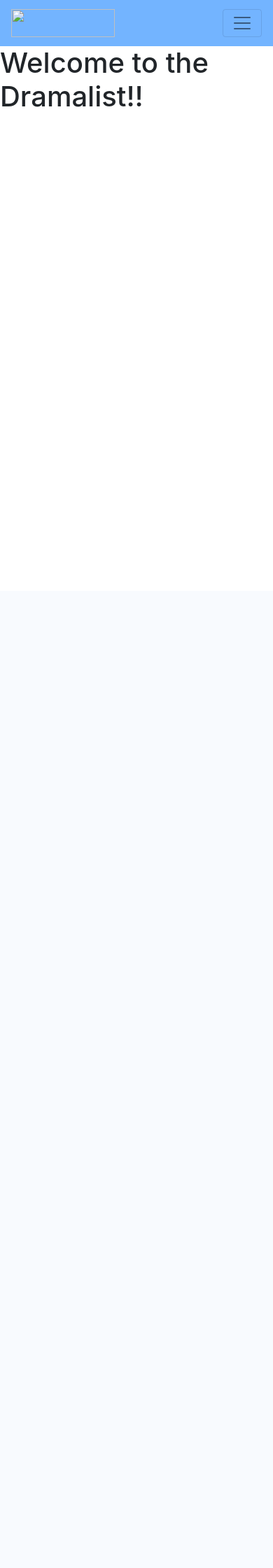
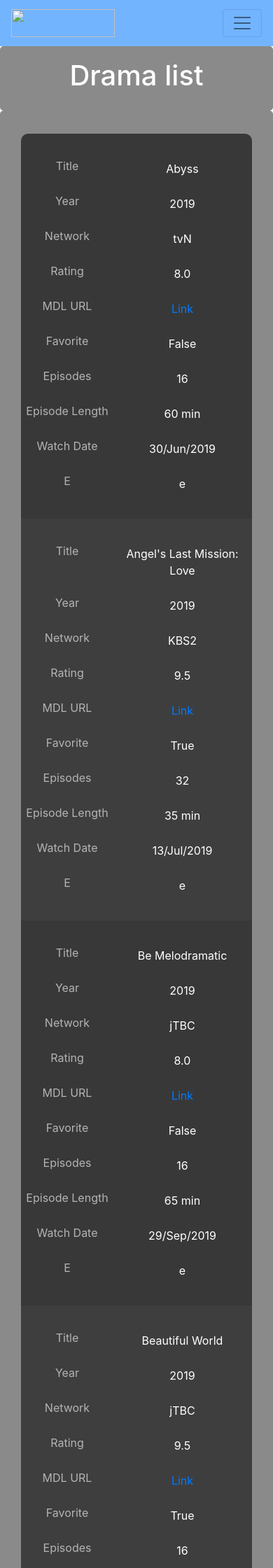
Before and after one commit to radam9/CS50W, a Django app: template mydramas/templates/mydramas/dramalist.html in a window 390 px wide. Shown: the top 2240 px of the page at 70% size. Before the commit the page ends 153 px from the top, so only its background shows below. Run offline with Django 3.2, Linux system fonts and the light colour scheme; the template is opened without the code that fills it: values that come from a table or form of the project are taken from there, others are empty; data comes from the database, SQL or seed files in the repository; both versions use the stored data as it was after the commit; some libraries are stand-ins or nearby versions.

Commit message:
added REST API , updated dramalist page

```diff
--- a/dramas/settings.py
+++ b/dramas/settings.py
@@ -38,6 +38,7 @@
     "django.contrib.sessions",
     "django.contrib.messages",
     "django.contrib.staticfiles",
+    "rest_framework",
 ]
 
 MIDDLEWARE = [
@@ -113,3 +114,7 @@
 # https://docs.djangoproject.com/en/3.0/howto/static-files/
 
 STATIC_URL = "/static/"
+
+REST_FRAMEWORK = {
+    "DEFAULT_PERMISSION_CLASSES": ("rest_framework.permissions.IsAuthenticated",)
+}
--- a/dramas/urls.py
+++ b/dramas/urls.py
@@ -19,4 +19,5 @@
 urlpatterns = [
     path("admin/", admin.site.urls),
     path("", include("mydramas.urls")),
+    path("api-auth/", include("rest_framework.urls")),
 ]
--- /dev/null
+++ b/mydramas/static/css/dramalist.css
@@ -0,0 +1,222 @@
+.container {
+  justify-content: center;
+}
+.dramas1 {
+  justify-content: center;
+  padding: 5% 0;
+  background-color: rgba(31, 31, 31, 0.522);
+  color: white;
+  border-radius: 5px;
+}
+.dramas2 {
+  justify-content: center;
+  padding: 0 0 15% 0;
+  background-color: rgba(31, 31, 31, 0.522);
+  color: white;
+  border-radius: 5px;
+}
+h2 {
+  text-align: center;
+}
+
+/*[Table]*/
+.limiter {
+  width: 100%;
+  margin: 0 auto;
+}
+
+.container-table100 {
+  width: 100%;
+  min-height: 100vh;
+  display: -webkit-box;
+  display: -webkit-flex;
+  display: -moz-box;
+  display: -ms-flexbox;
+  display: flex;
+  align-items: flex-start;
+  justify-content: center;
+  flex-wrap: wrap;
+  padding: 33px 30px;
+}
+
+.wrap-table100 {
+  width: 1500px;
+}
+
+table {
+  border-spacing: 1;
+  border-collapse: collapse;
+  border-radius: 10px;
+  overflow: hidden;
+  width: 100%;
+  margin: 0 auto;
+  position: relative;
+}
+
+table * {
+  position: relative;
+}
+
+table td,
+table th {
+  font-weight: 400;
+  padding-left: 8px;
+}
+
+table thead tr {
+  height: 60px;
+  background: rgba(0, 0, 0, 0.65);
+}
+
+table tbody tr {
+  height: 70px;
+  background: rgba(36, 36, 37, 0.74);
+}
+
+table tbody tr:last-child {
+  border: 0;
+}
+
+tbody:nth-child(even) tr {
+  background: rgba(27, 27, 27, 0.74);
+}
+
+tbody tr:hover {
+  color: white;
+  background: rgba(54, 54, 56, 0.74);
+}
+
+.column1 {
+  width: 200px;
+}
+.column2 {
+  width: 60px;
+  text-align: center;
+}
+.column3 {
+  width: 85px;
+  text-align: center;
+}
+.column4 {
+  width: 65px;
+  text-align: center;
+}
+.column5 {
+  width: 60px;
+  text-align: center;
+}
+.column6 {
+  width: 75px;
+  text-align: center;
+}
+.column7 {
+  width: 85px;
+  text-align: center;
+}
+.column8 {
+  width: 80px;
+  text-align: center;
+}
+.column9 {
+  width: 125px;
+  text-align: center;
+}
+.column10 {
+  width: 20px;
+  text-align: center;
+}
+
+@media screen and (max-width: 768px) {
+  .container-table100 {
+    padding-left: 15px;
+    padding-right: 15px;
+  }
+
+  table {
+    display: block;
+  }
+
+  table > *,
+  table tr,
+  table td,
+  table th {
+    display: block;
+  }
+
+  table thead {
+    display: none;
+  }
+
+  table tbody tr {
+    height: auto;
+    padding: 37px 0;
+  }
+
+  table tbody tr td {
+    padding-left: 40% !important;
+    margin-bottom: 24px;
+  }
+
+  table tbody tr td:last-child {
+    margin-bottom: 0;
+  }
+
+  table tbody tr td:before {
+    color: #b4b4b4;
+    line-height: 1.2;
+    position: absolute;
+    width: 40%;
+    left: 0;
+    top: 0;
+  }
+
+  table tbody tr td:nth-child(1):before {
+    content: "Title";
+  }
+
+  table tbody tr td:nth-child(2):before {
+    content: "Year";
+  }
+
+  table tbody tr td:nth-child(3):before {
+    content: "Network";
+  }
+
+  table tbody tr td:nth-child(4):before {
+    content: "Rating";
+  }
+  table tbody tr td:nth-child(5):before {
+    content: "MDL URL";
+  }
+  table tbody tr td:nth-child(6):before {
+    content: "Favorite";
+  }
+  table tbody tr td:nth-child(7):before {
+    content: "Episodes";
+  }
+  table tbody tr td:nth-child(8):before {
+    content: "Episode Length";
+  }
+  table tbody tr td:nth-child(9):before {
+    content: "Watch Date";
+  }
+  table tbody tr td:nth-child(10):before {
+    content: "E";
+  }
+
+  .column1 {
+    width: 100%;
+    text-align: center;
+  }
+  .column2,
+  .column3,
+  .column4,
+  .column5,
+  .column6,
+  .column7,
+  .column8,
+  .column9,
+  .column10 {
+    width: 100%;
+  }
+}
--- a/mydramas/templates/mydramas/base.html
+++ b/mydramas/templates/mydramas/base.html
@@ -47,6 +47,9 @@
           <li class="nav-item">
             <a class="nav-link" href="{% url 'dramalist' %}">Drama List</a>
           </li>
+          <li class="nav-item">
+            <a class="nav-link" href="#">Add Drama</a>
+          </li>
         </ul>
         <ul class="navbar-nav justify-content-center">
           <li class="nav-item">
--- a/mydramas/templates/mydramas/dramalist.html
+++ b/mydramas/templates/mydramas/dramalist.html
@@ -1,3 +1,55 @@
-{% extends "mydramas/base.html" %}
+{% extends "mydramas/base.html" %}{% load static %}
 {% block title %}Drama List {% endblock title %}
-{% block body %} <h1>Welcome to the Dramalist!!</h1> {% endblock body %}
+{% block stylesheet %}
+<link rel="stylesheet" href="{% static 'css/dramalist.css' %}" />
+{% endblock stylesheet %}
+{% block body %}
+<div class="container">
+  <div class="row dramas1"><h1>Drama list</h1></div>
+  <div class="row dramas2">
+    <div class="col-md-12">
+      {% if dramas|length == 0 %}
+      <h2>You currently don't have any Dramas.</h2>
+      {% else %}
+      <div class="limiter">
+        <div class="container-table100">
+          <div class="wrap-table100">
+              <div class="table100">
+                  <table>
+                      <thead>
+                          <tr class="table100-head">
+                              <th class="column1">Title</th>
+                              <th class="column2">Year</th>
+                              <th class="column3">Network</th>
+                              <th class="column4">Rating</th>
+                              <th class="column5">MDL URL</th>
+                              <th class="column6">Favorite</th>
+                              <th class="column7">Episodes</th>
+                              <th class="column8">Duration</th>
+                              <th class="column9">Watch Date</th>
+                              <th class="column10">E</th>
+                          </tr>
+                      </thead>
+                      {% for drama in dramas %}
+                      <tbody>
+                          <tr>
+                              <td class="column1">{{ drama.title }}</td>
+                              <td class="column2">{{ drama.year }}</td>
+                              <td class="column3">{{ drama.network }}</td>
+                              <td class="column4">{{ drama.rating }}</td>
+                              <td class="column5"><a href="{{ drama.mdlurl }}">Link</a></td>
+                              <td class="column6">{{ drama.favorite }}</td>
+                              <td class="column7">{{ drama.epcount }}</td>
+                              <td class="column8">{{ drama.eplength }} min</td>
+                              <td class="column9">{{ drama.watchdate|date:"d/M/Y" }}</td>
+                              <td class="column10">e</td>
+                          </tr>
+                      </tbody>
+                      {% endfor %}
+                  </table>
+              </div>
+          </div>
+        </div>
+      </div>
+      {% endif %}
+{% endblock body %}
--- a/mydramas/urls.py
+++ b/mydramas/urls.py
@@ -1,9 +1,15 @@
-from django.urls import path
+from django.urls import path, include
 
 from . import views
+from rest_framework import routers
+
+router = routers.DefaultRouter()
+router.register("drama", views.DramaView)
+router.register("network", views.NetworkView)
 
 urlpatterns = [
     path("", views.home, name="home"),
+    path("api/", include(router.urls)),
     path("dashboard/", views.dashboard, name="dashboard"),
     path("dramalist/", views.dramalist, name="dramalist"),
 ]
--- a/requirements.txt
+++ b/requirements.txt
@@ -1,5 +1,8 @@
 Django==3.0.4
 pandas==1.0.1
+djangorestframework==3.11.0
+Markdown==3.2.1
+django-filter==2.2.0
 #for myscripts
 openpyxl==3.0.3
 requests==2.23.0
```
Also changed, not shown: mydramas/serializers.py (added, +24 -0 lines), mydramas/views.py (+15 -1 lines), db.sqlite3, mydramas/static/images/logo.png (added), mydramas/static/images/logo_transparent.png (added).
